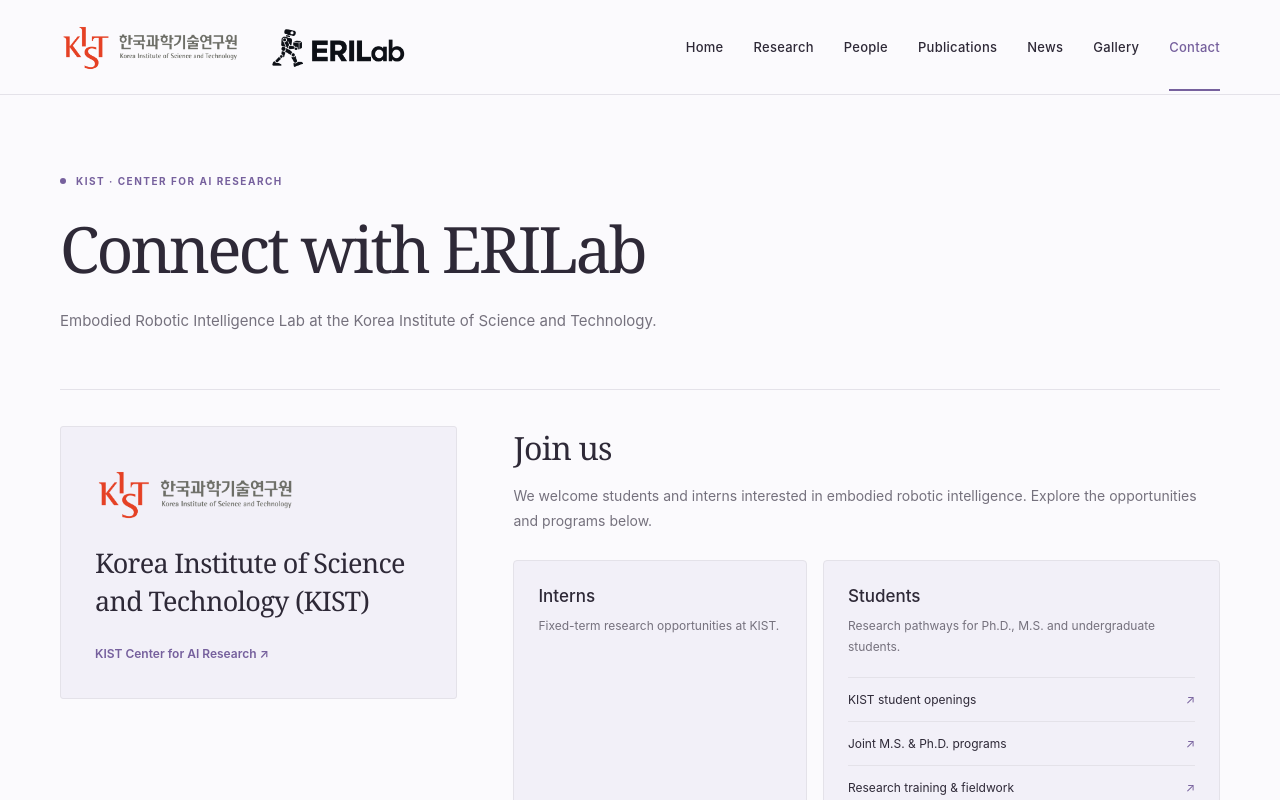
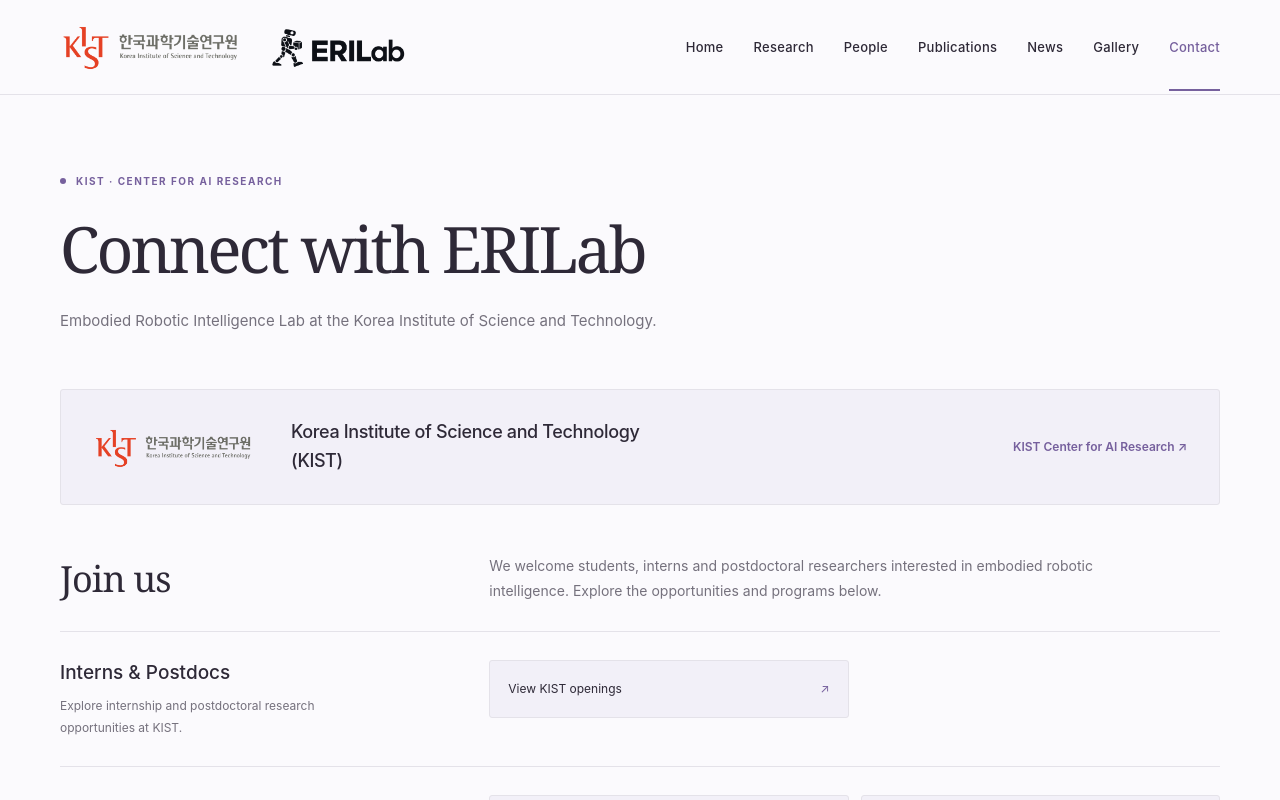
Before and after one commit to hwslim/hwslim.github.io, a Next.js app: page /contact in a window 1280 px wide. Shown: the top 800 px of the page. Built offline with nearby package versions, Linux system fonts and the light colour scheme.

Commit message:
Rebalance Contact layout and include postdoc recruitment

```diff
--- a/components/content-page.tsx
+++ b/components/content-page.tsx
@@ -31,18 +31,22 @@
       {page === 'publications' && (entries.length ? years.map(year => <div className="publication-year" key={year}><h2 className="year-label">{year}</h2><PublicationList entries={entries.filter(item => item.year === year)} /></div>) : <p className="empty-state">{site.publications_empty}</p>)}
       {page === 'news' && (entries.length ? <NewsList entries={entries} /> : <p className="empty-state">{site.news_empty}</p>)}
       {page === 'gallery' && (entries.length ? <GalleryCards entries={entries} /> : <p className="empty-state">{site.gallery_empty}</p>)}
-      {page === 'contact' && <div className="contact-grid">
-        <div className="contact-panel">{linkUrl(site.kist_logo) && linkUrl(site.contact_url) && <a className="contact-logo" href={linkUrl(site.contact_url)} target="_blank" rel="noopener noreferrer" aria-label={site.contact_link_label}><SiteImage src={linkUrl(site.kist_logo)} alt="KIST — Korea Institute of Science and Technology" width="1229" height="405" /></a>}<h2>{site.contact_location}</h2>{site.contact_address && <p className="preserve-lines">{site.contact_address}</p>}{linkUrl(site.contact_url) && <a className="text-link" href={linkUrl(site.contact_url)} target="_blank" rel="noopener noreferrer">{site.contact_link_label} ↗</a>}</div>
+      {page === 'contact' && <div className="contact-content">
+        <div className="contact-panel">
+          {linkUrl(site.kist_logo) && linkUrl(site.contact_url) && <a className="contact-logo" href={linkUrl(site.contact_url)} target="_blank" rel="noopener noreferrer" aria-label={site.contact_link_label}><SiteImage src={linkUrl(site.kist_logo)} alt="KIST — Korea Institute of Science and Technology" width="1229" height="405" /></a>}
+          <div className="contact-institution"><h2>{site.contact_location}</h2>{site.contact_address && <p className="preserve-lines">{site.contact_address}</p>}</div>
+          {linkUrl(site.contact_url) && <a className="text-link" href={linkUrl(site.contact_url)} target="_blank" rel="noopener noreferrer">{site.contact_link_label} ↗</a>}
+        </div>
         {(site.join_description || site.contact_email || linkUrl(site.join_interns_url) || studentLinks.length > 0) && <div className="join-panel">
-          <h2>{site.join_title}</h2>{site.join_description && <p className="preserve-lines">{site.join_description}</p>}
+          <div className="join-heading"><h2>{site.join_title}</h2>{site.join_description && <p className="preserve-lines">{site.join_description}</p>}</div>
           <div className="join-paths">
-            {linkUrl(site.join_interns_url) && <section className="join-path join-interns">
-              <h3>{site.join_interns_title}</h3><p className="preserve-lines">{site.join_interns_description}</p>
-              <a className="join-resource" href={linkUrl(site.join_interns_url)} target="_blank" rel="noopener noreferrer"><span>{site.join_interns_link_label}</span><span aria-hidden="true">↗</span></a>
+            {linkUrl(site.join_interns_url) && <section className="join-path">
+              <div className="join-path-intro"><h3>{site.join_interns_title}</h3><p className="preserve-lines">{site.join_interns_description}</p></div>
+              <div className="join-resources"><a className="join-resource" href={linkUrl(site.join_interns_url)} target="_blank" rel="noopener noreferrer"><span>{site.join_interns_link_label}</span><span aria-hidden="true">↗</span></a></div>
             </section>}
-            {studentLinks.length > 0 && <section className="join-path join-students">
-              <h3>{site.join_students_title}</h3><p className="preserve-lines">{site.join_students_description}</p>
-              <div>{studentLinks.map(name => <a className="join-resource" key={name} href={linkUrl(site[`join_${name}_url`])} target="_blank" rel="noopener noreferrer"><span>{site[`join_${name}_label`]}</span><span aria-hidden="true">↗</span></a>)}</div>
+            {studentLinks.length > 0 && <section className="join-path">
+              <div className="join-path-intro"><h3>{site.join_students_title}</h3><p className="preserve-lines">{site.join_students_description}</p></div>
+              <div className="join-resources">{studentLinks.map(name => <a className="join-resource" key={name} href={linkUrl(site[`join_${name}_url`])} target="_blank" rel="noopener noreferrer"><span>{site[`join_${name}_label`]}</span><span aria-hidden="true">↗</span></a>)}</div>
             </section>}
           </div>
           {(site.join_contact_description || site.contact_email) && <div className="join-contact">
--- a/content/settings/contact.json
+++ b/content/settings/contact.json
@@ -7,9 +7,9 @@
   "contact_url": "https://cai.kist.re.kr/",
   "contact_link_label": "KIST Center for AI Research",
   "join_title": "Join us",
-  "join_description": "We welcome students and interns interested in embodied robotic intelligence. Explore the opportunities and programs below.",
-  "join_interns_title": "Interns",
-  "join_interns_description": "Fixed-term research opportunities at KIST.",
+  "join_description": "We welcome students, interns and postdoctoral researchers interested in embodied robotic intelligence. Explore the opportunities and programs below.",
+  "join_interns_title": "Interns & Postdocs",
+  "join_interns_description": "Explore internship and postdoctoral research opportunities at KIST.",
   "join_interns_link_label": "View KIST openings",
   "join_interns_url": "https://kist.re.kr/ko/notice/employment-announcement.do",
   "join_students_title": "Students",
```
Also changed, not shown: public/admin/config.json (+7 -7 lines), app/globals.css, 1 other file (tests, documents, lock files or other folders).
